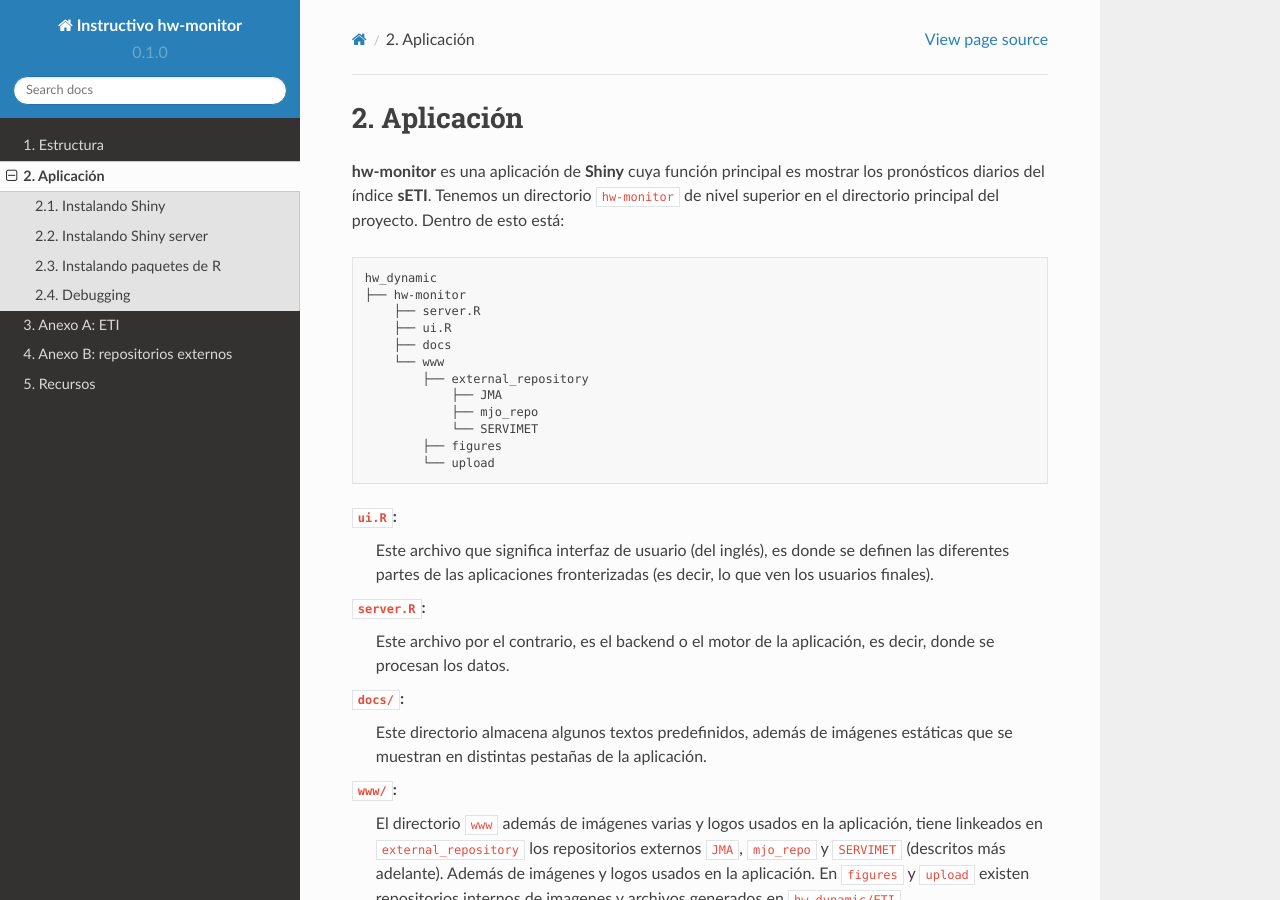
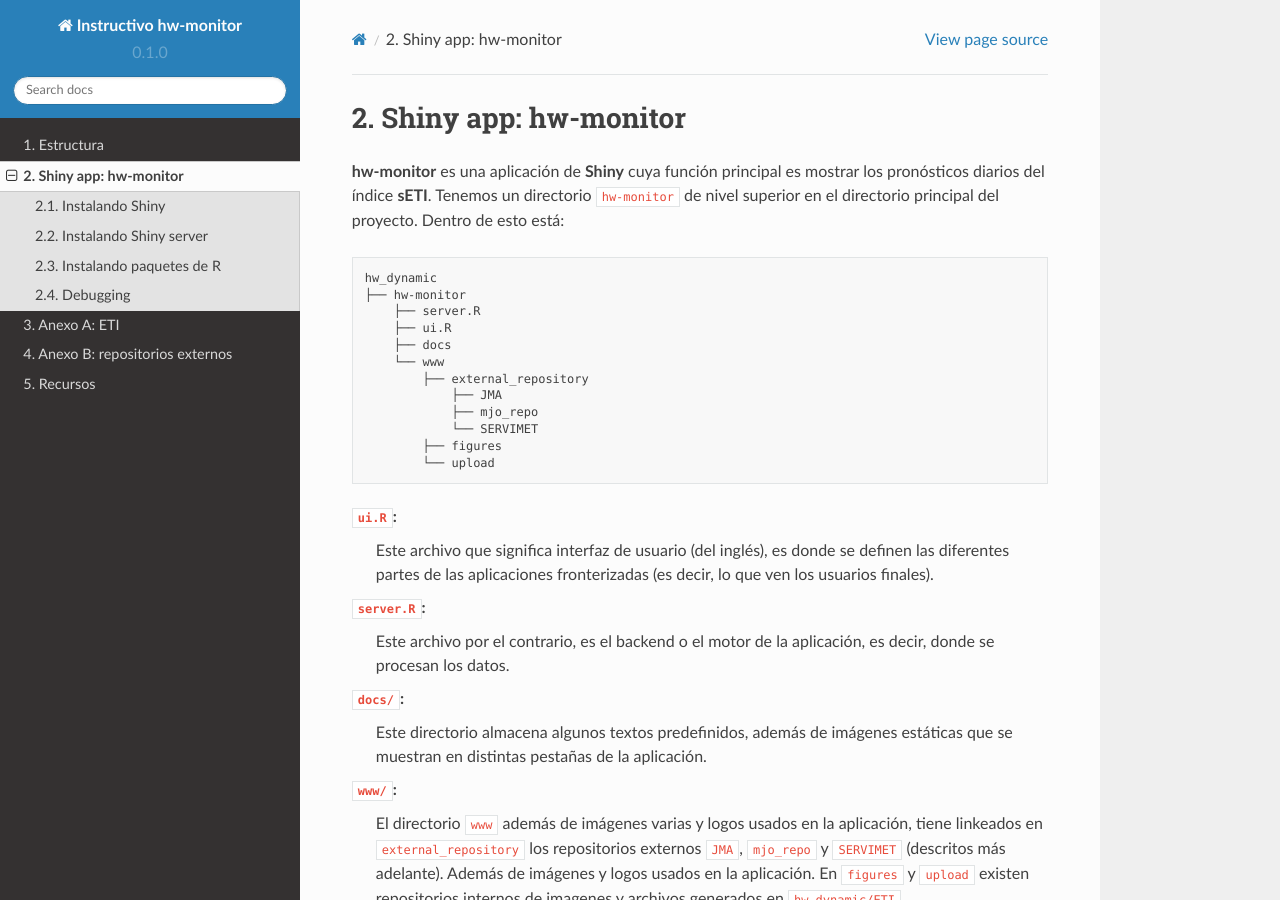
Before and after one commit to chsegura/rtd-tutorial, a Sphinx documentation site: the page built from docs/source/monitor.rst, in a window 1280 px wide and 900 px high. Built offline with Sphinx 7.4.7 and the Read the Docs theme 2.0.0, drawn with Linux system fonts in a browser that asks for light colours.

Commit message:
Update monitor.rst

```diff
--- a/docs/source/monitor.rst
+++ b/docs/source/monitor.rst
@@ -1,8 +1,8 @@
 ****
-Aplicación
+Shiny app: hw-monitor
 ****
 
-.. Aplicación:
+.. Shiny app: hw-monitor:
 
 **hw-monitor** es una aplicación de **Shiny** cuya función principal es mostrar los pronósticos diarios del índice **sETI**. Tenemos un directorio ``hw-monitor`` de nivel superior en el directorio principal del proyecto. Dentro de esto está: ::
 
```
